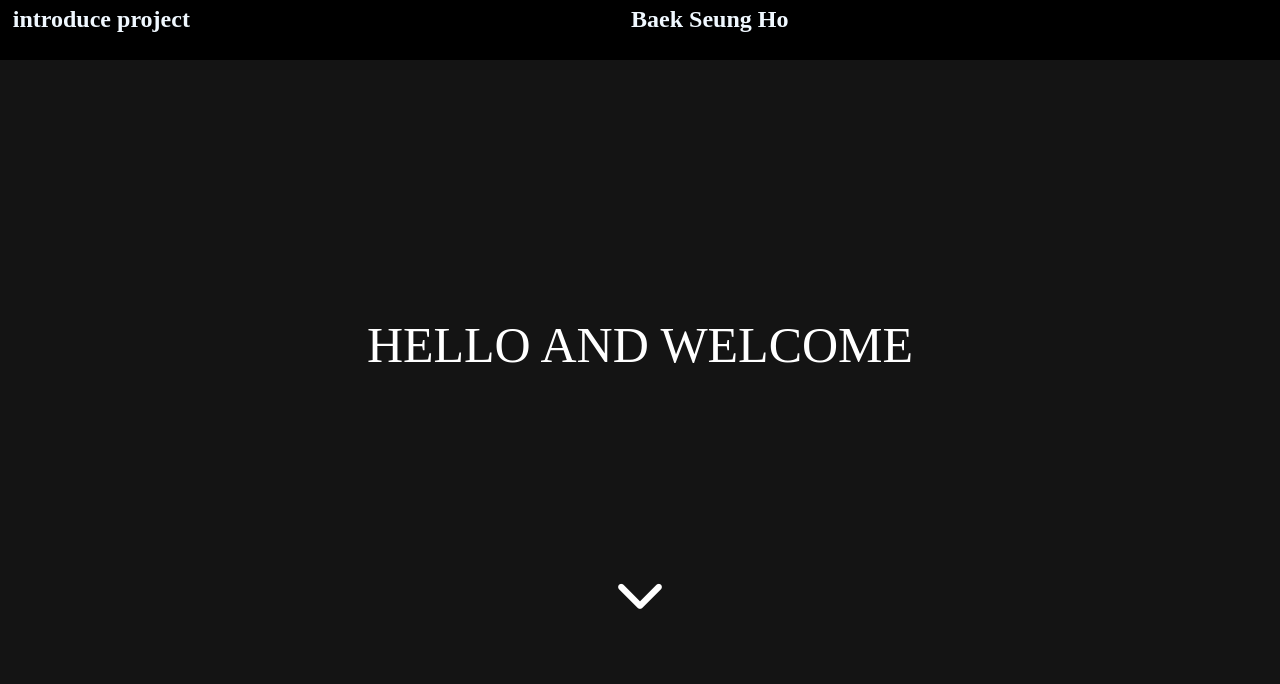
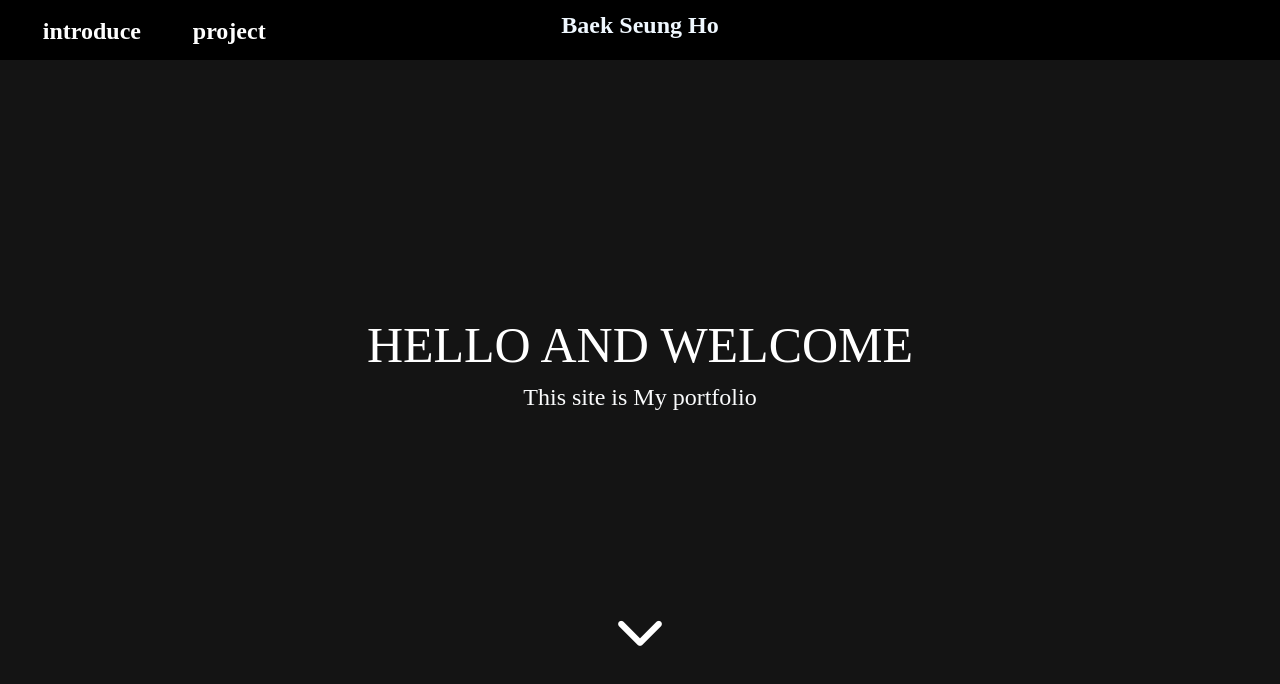
Before and after one commit to angelbaek/portfolio, a plain HTML site: page index.html in a window 1280 px wide. Drawn offline with nearby package versions, Linux system fonts and the light colour scheme.

Commit message:
(Refactor):css 조정

```diff
--- a/index.css
+++ b/index.css
@@ -2,14 +2,18 @@
     margin: 0;
     padding: 0;
     box-sizing: border-box;
+    list-style: none;
+    text-decoration: none;
 }
 
 .top_header{
+    width: 100%;
     height: 60px;
     font-size: 24px;
     font-weight: bold;
     background-color: black;
     color: aliceblue;
+    position: relative;
 }
 .top_header .header_label{
     padding-top: 0.5%;
@@ -18,28 +22,41 @@
 }
 
 .top_header .header_label #header_label_introduce{
+    margin-left: 30px;
+    bottom: 25%;
+    position: absolute;
     display: inline-block;
 }
 .top_header .header_label #header_label_project{
+    bottom: 25%;
+    position: absolute;
+    margin-left: 180px;
     display: inline-block;
+}
+.common_header_label{
+    color: white;
 }
 
 .top_header .header_label #header_label_introduce:hover{
     cursor: pointer;
-    color: brown;
+    opacity: 0.7;
 }
 
 .top_header .header_label #header_label_project:hover{
     cursor: pointer;
-    color: brown;
+    opacity: 0.7;
 }
 
 .top_header .header_title{
+    top: 20%;
+    left: 50%;
+    transform: translate(-50%);
+    position: absolute;
     display: inline-block;
-    margin-left: 34%;
+    /* margin-left: 32.5%;     */
 }
 
-.boddy_contents{
+.body_contents{
     font-size: 50px;
     padding-top: 20%;
     text-align: center;
@@ -51,3 +68,9 @@
 .chevron_down{
     margin-top: 15%;
 }
+
+.body_descryption{
+    margin-top: 10px;
+    color: #fafbfc;
+    font-size: 24px;
+}
--- a/index.html
+++ b/index.html
@@ -12,16 +12,21 @@
 <header>
     <div class="top_header">
         <div class="header_label">
-            <div id="header_label_introduce">introduce</div>
-            <div id="header_label_project">project</div>
+            <div id="header_label_introduce"><a class="common_header_label" href="/index.html">introduce</a></div>
+            <div id="header_label_project"><a class="common_header_label" href="">project</a></div>
         </div>
         <div class="header_title">Baek Seung Ho</div>
         <div></div>
     </div>
 </header>
 <body>
-    <div class="boddy_contents">
-        HELLO AND WELCOME
+    <div class="body_contents">
+        <div class="main_text">
+            HELLO AND WELCOME
+        </div>
+        <div class="body_descryption">
+            This site is My portfolio
+        </div>
         <div class="chevron_down">
             <i class="fas fa-chevron-down"></i>
         </div>
@@ -32,4 +37,12 @@
 
     </div>
 </footer>
+<script>
+    setInterval(function() {
+        $('.main_text').css('opacity', '1.0');
+    }, 300);
+    setInterval(function() {
+        $('.main_text').css('opacity', '0.7');
+    }, 900);
+</script>
 </html>
```
